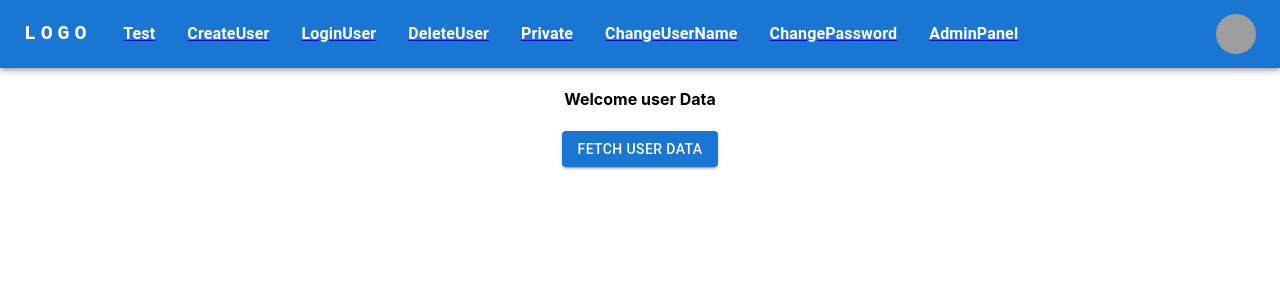
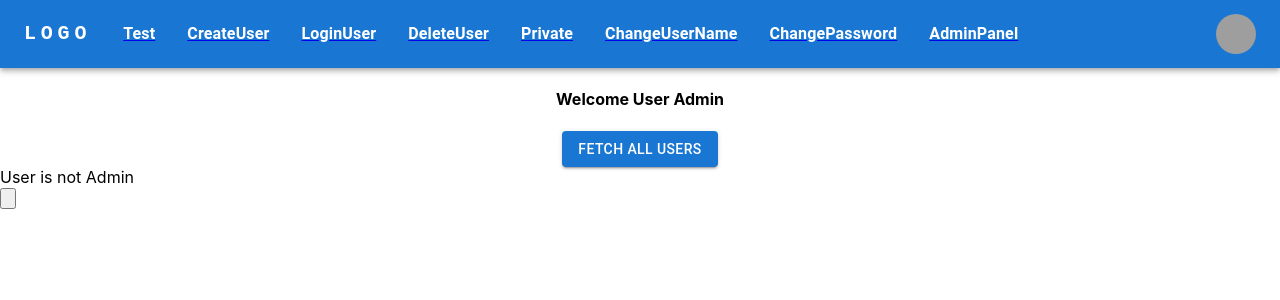
Before and after one commit to prasadmagi/frontenduser, a React (Create React App) app: page /AdminPanel in a window 1280 px wide. Shown: the top 300 px of the page. Built offline with nearby package versions, Linux system fonts and the light colour scheme; sample sign-in values are in the browser's storage; grey boxes are pictures that could not be loaded; the HTML template or start-up script is replaced by a standard one.

Commit message:
Changes in AdminPanel
Changes in AdminPanel

```diff
--- a/src/App.js
+++ b/src/App.js
@@ -21,7 +21,7 @@ function App() {
   const [isAdminUser, setisAdminUser] = useState(false);
   let token = localStorage.getItem('token')
   return (
-    <UserContext.Provider value={{ username: user, setusername: setuser, AuthToken: token }}>
+    <UserContext.Provider value={{ username: user, setusername: setuser, AuthToken: token, isAdminUser:isAdminUser, setisAdminUser:setisAdminUser }}>
       <div className="App">
         {/* <Test/> */}
 
--- a/src/components/AdminPanel.js
+++ b/src/components/AdminPanel.js
@@ -10,50 +10,94 @@ import {
   TextField,
   Typography,
 } from "@mui/material";
+import { useNavigate } from "react-router-dom";
+import { toast } from "react-toastify";
+import Box from "@mui/material/Box";
+import Card from "@mui/material/Card";
+import CardActions from "@mui/material/CardActions";
+import CardContent from "@mui/material/CardContent";
 export const AdminPanel = () => {
-    const [data, setdata] = useState("");
-    const [userdata, setuserdata] = useState("");
-    const [isloading, setisloading] = useState(false);
+  debugger;
+  const [allUser, setallUser] = useState([]);
+  const [isLoading, setisLoading] = useState(false);
+  const navigate = useNavigate();
   const dataUser = useContext(UserContext);
+  console.log(dataUser, "dataUser");
+  if (dataUser.isAdminUser !== "Yes") {
+    toast("User is not Admin");
+    navigate("/");
+  }
   const handleUserData = async () => {
-        debugger
+    debugger;
 
-        setisloading(true)
-        let username = dataUser.username
-        let url1 = window.REACT_APP_URL + "getUserData"
-        let input1 = {
-            name: "Pooja"
-        }
-
-        let response1 = await axios.get(url1, input1)
-        let result1 = await response1.data
-        setisloading(false)
-        console.log(result1, "fetchusersata");
-
-        if (result1.msgId === -1) {
-            popUp({ message: result1.message, icons: "error", title: "Error" }).then((event) => {
-                if (event.isConfirmed) {
-
-                }
-                return
-            })
-        }
-
-
-
-    }
+    setisLoading(true);
+    let url1 = window.REACT_APP_URL + "allUser";
+    let response = await axios.get(url1);
+    let result = await response.data;
+    setisLoading(false);
+    setallUser(result.user);
+    console.log(result, "fetchallusers");
+  };
   return (
     <>
-            <h4>Welcome user Data</h4>
+
+      {isLoading ? (
+        <Grid
+          container
+          spacing={3}
+          direction="column"
+          alignItems="center"
+          justifyContent="center"
+          sx={{ minHeight: "100vh" }}
+        >
+          <CircularProgress />
+        </Grid>
+      ) : (
+        <>
+          <h4>Welcome User {dataUser.username} Admin</h4>
           <Grid item spacing={2}>
-                <Button variant="contained"
+            <Button
+              variant="contained"
               color="primary"
               type="submit"
               className="button-block"
-                    onClick={handleUserData}>Fetch User Data </Button>
+              onClick={handleUserData}
+            >
+              Fetch All Users
+            </Button>
+          </Grid>
+          <Grid item spacing={2}>
+            {allUser &&
+              allUser.map((user) => {
+                return (
+                  <>
+                    <Card sx={{ minWidth: 275 }}>
+                      <CardContent>
+                        <Typography
+                          sx={{ fontSize: 14 }}
+                          color="text.secondary"
+                          gutterBottom
+                        >
 
+                        </Typography>
+                        <Typography variant="h5" component="div">
+                        {user.name}
+                        </Typography>
+
+                        <Typography variant="body2">
+                         {user.isActive ? user.isActive : ""}
+                        </Typography>
+                      </CardContent>
+                      <CardActions>
+                        {/* <Button size="small">Learn More</Button> */}
+                      </CardActions>
+                    </Card>
+                  </>
+                );
+              })}
           </Grid>
-
         </>
-    )
-}
+      )}
+    </>
+  );
+};
--- a/src/components/LoginUser.js
+++ b/src/components/LoginUser.js
@@ -73,7 +73,8 @@ export const LoginUser = () => {
         setisloading(false);
         console.log(resp, "resp");
         let result = resp.data;
-        console.log(result, "createUser");
+        data.setisAdminUser(result.isAdmin)
+        console.log(result, "loginUser");
         debugger;
         if (result.msgId === -1) {
           popUp({
```
Lines whose indentation alone changed are shown as unchanged.
